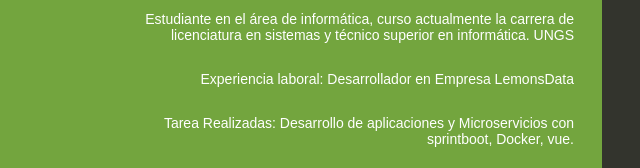
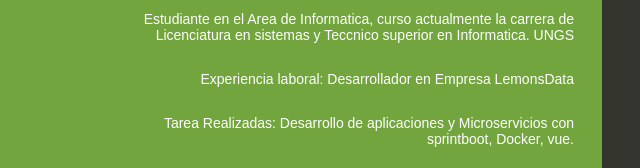
Before and after one commit to matiasisaacdavila22/was_github_CI, a website: page index.html in a window 1280 px wide. Shown: the part 364-532 px from the top of the page, 38-678 px from the left. Drawn offline with Linux system fonts and the light colour scheme.

Commit message:
Update index.html

```diff
--- a/index.html
+++ b/index.html
@@ -75,7 +75,7 @@
   <body>
     <div class="textColumn">
       <h1>Congratulations Matias Davila</h1>
-      <p>Estudiante en el área de informática, curso actualmente la carrera de licenciatura en sistemas y técnico superior en informática. UNGS</p>
+      <p>Estudiante en el Area de Informatica, curso actualmente la carrera de Licenciatura en sistemas y Teccnico superior en Informatica. UNGS</p>
       <p>Experiencia laboral: Desarrollador en Empresa LemonsData</p>
       <p>Tarea Realizadas: Desarrollo de aplicaciones y Microservicios con sprintboot, Docker, vue.</p>
     </div>
```
